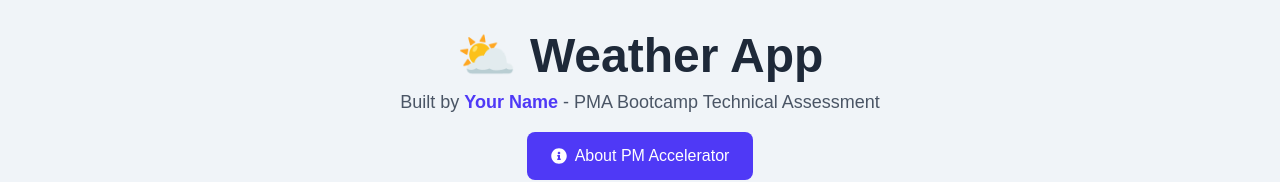
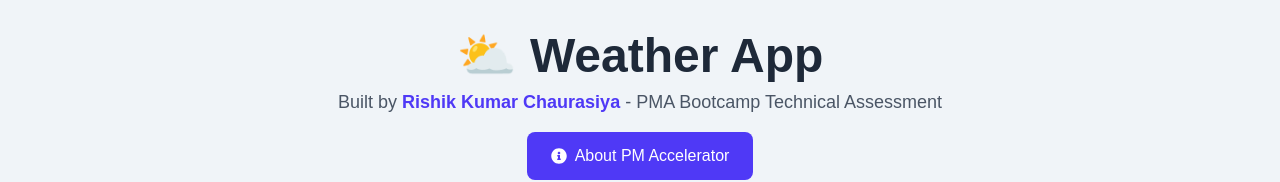
Before and after one commit to rishikkumar84a/weather-app-fullstack, a Next.js app in the folder frontend/: page / in a window 1280 px wide. Shown: the top 182 px of the page. Built offline with nearby package versions, Linux system fonts and the light colour scheme; no server answers.

Commit message:
Update author name to Rishik Kumar Chaurasiya

```diff
--- a/frontend/app/page.tsx
+++ b/frontend/app/page.tsx
@@ -30,7 +30,7 @@ export default function Home() {
           ⛅ Weather App
         </h1>
         <p className="text-gray-600 text-lg">
-          Built by <span className="font-semibold text-indigo-600">Your Name</span> - PMA Bootcamp Technical Assessment
+          Built by <span className="font-semibold text-indigo-600">Rishik Kumar Chaurasiya</span> - PMA Bootcamp Technical Assessment
         </p>
         <div className="mt-4">
           <InfoButton />
```
Also changed, not shown: 1 other file (tests, documents, lock files or other folders).
